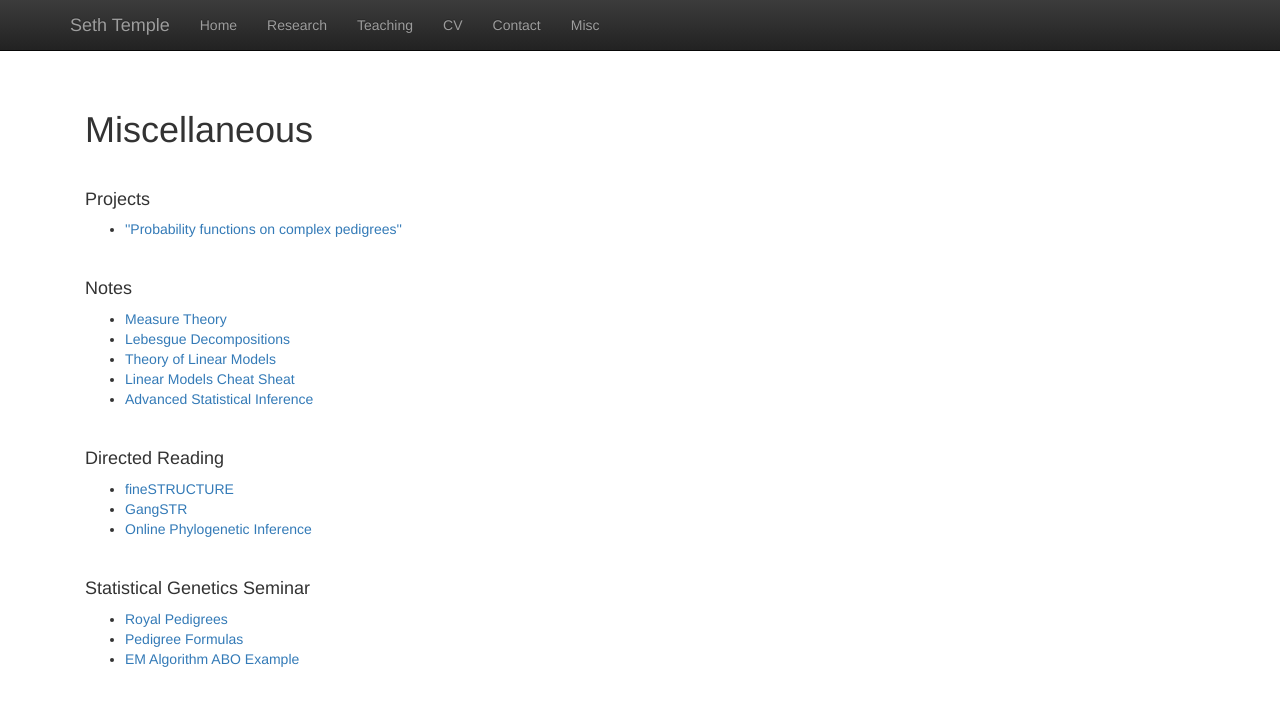
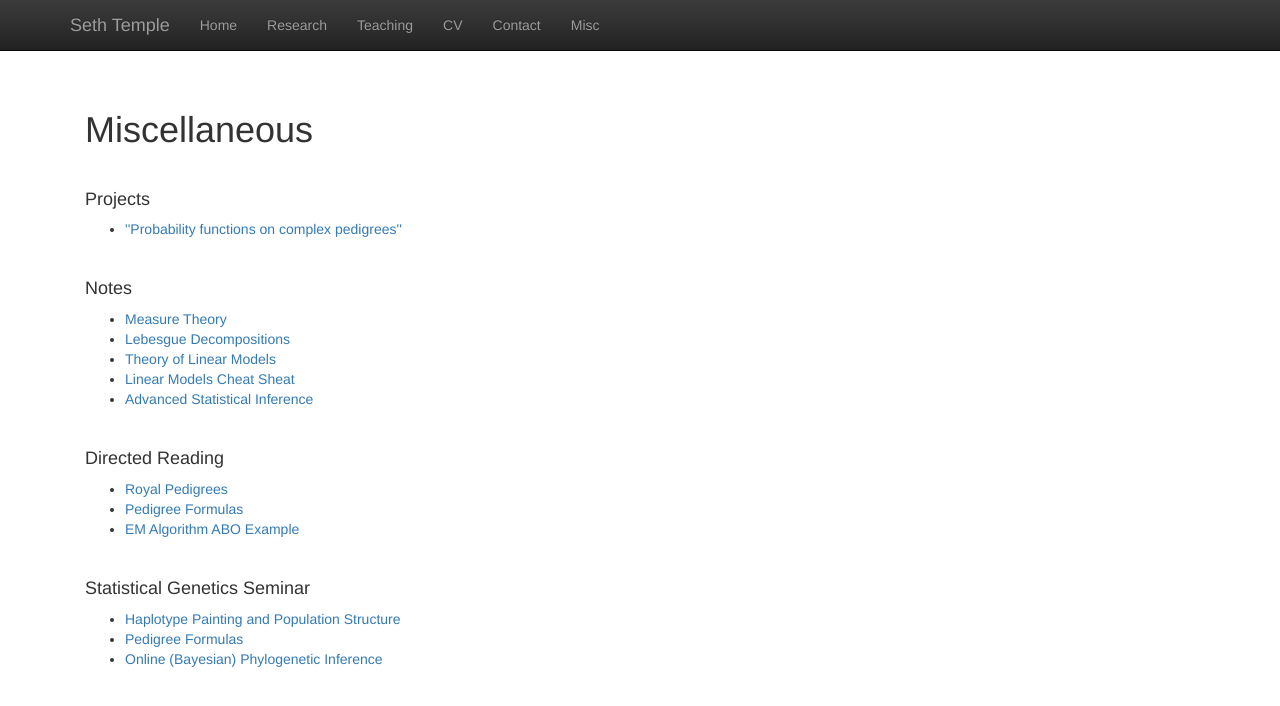
Before and after one commit to sdtemple/sdtemple.github.io, a Jekyll site: the page built from misc.html, in a window 1280 px wide. Shown: the top 706 px of the page. Built offline with Jekyll 4.4.1, drawn with Linux system fonts in a browser that asks for light colours; nearby versions of some CDN libraries; library files that are not in the unit come from our copies.

Commit message:
Update misc.html

```diff
--- a/misc.html
+++ b/misc.html
@@ -28,9 +28,9 @@
 <h4>Directed Reading</h4>
 <p class="content" style="padding:0px;margin:0px 20px 0px;">
   <ul>
-    <li><a href = "files/royal_pedigrees.pdf">fineSTRUCTURE</a></li>
-    <li><a href = "files/pedigree_formulas.pdf">GangSTR</a></li>
-    <li><a href = "files/em_algorithm_abo.pdf">Online Phylogenetic Inference</a></li>
+    <li><a href = "files/royal_pedigrees.pdf">Royal Pedigrees</a></li>
+    <li><a href = "files/pedigree_formulas.pdf">Pedigree Formulas</a></li>
+    <li><a href = "files/em_algorithm_abo.pdf">EM Algorithm ABO Example</a></li>
   </ul>
  </p>
 <br/>
@@ -38,9 +38,9 @@
 <h4>Statistical Genetics Seminar</h4>
 <p class="content" style="padding:0px;margin:0px 20px 0px;">
   <ul>
-    <li><a href = "files/royal_pedigrees.pdf">Royal Pedigrees</a></li>
+    <li><a href = "files/royal_pedigrees.pdf">Haplotype Painting and Population Structure</a></li>
     <li><a href = "files/pedigree_formulas.pdf">Pedigree Formulas</a></li>
-    <li><a href = "files/em_algorithm_abo.pdf">EM Algorithm ABO Example</a></li>
+    <li><a href = "files/em_algorithm_abo.pdf">Online (Bayesian) Phylogenetic Inference</a></li>
   </ul>
  </p>
 <br/>
```
